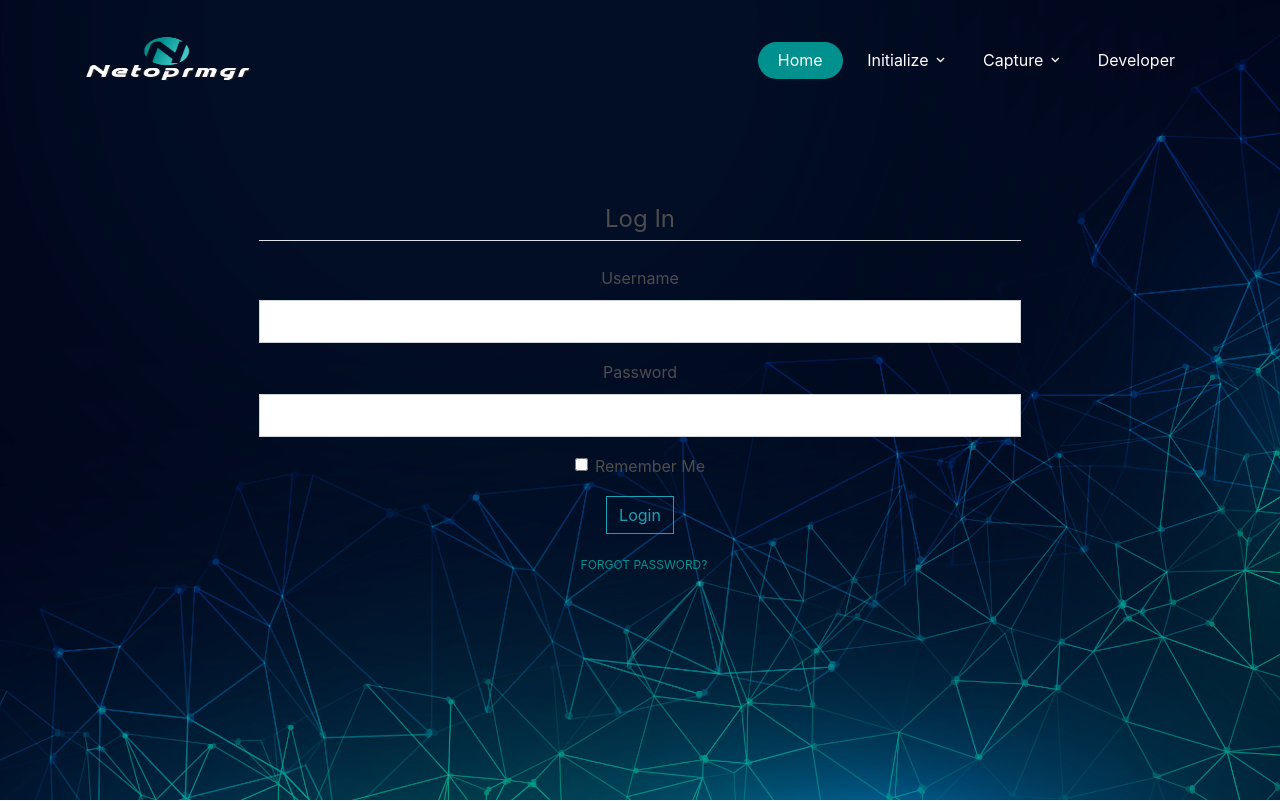
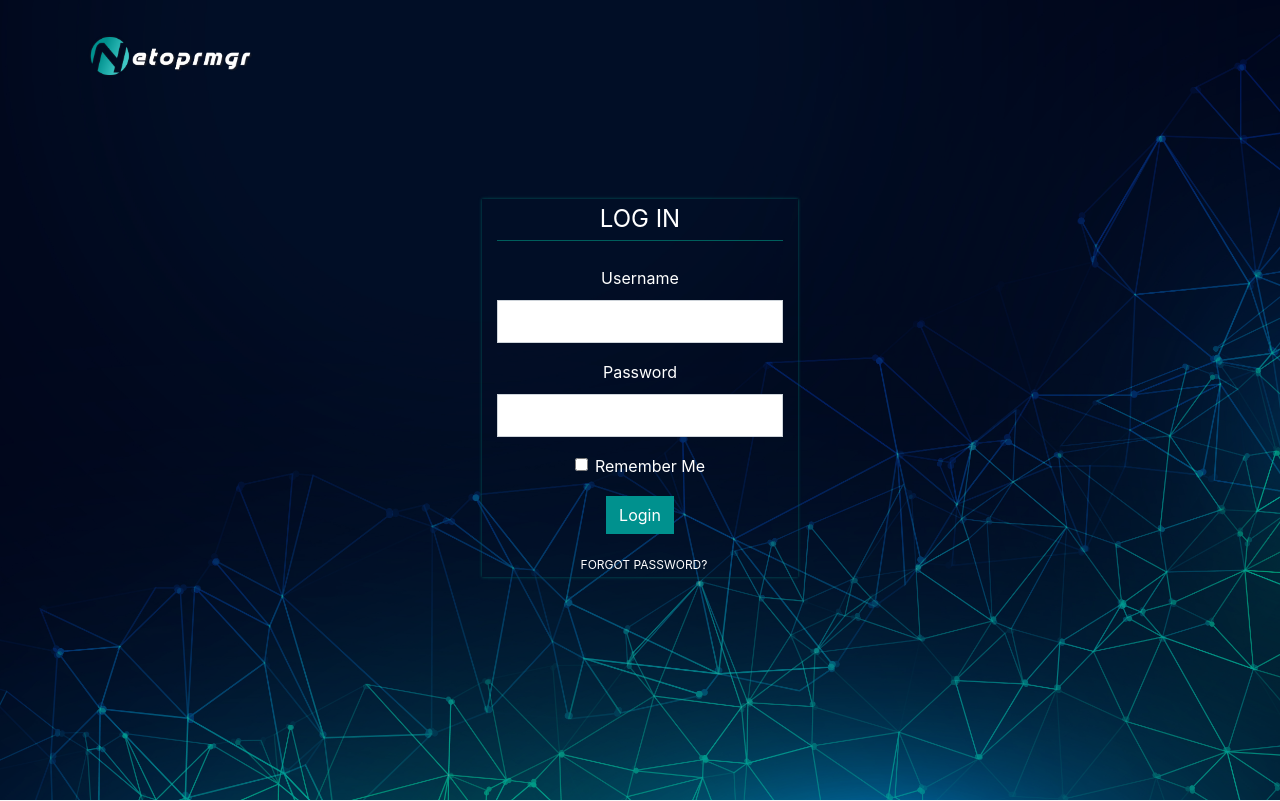
Before and after one commit to ludesdeveloper/compnet_netoprmgr_dm, a Flask app: page /login in a window 1280 px wide. Shown: the top 801 px of the page. Run offline with Flask 2, Linux system fonts and the light colour scheme; parts of the project's set-up code (start-up, migrations or seed data) failed here and were passed over; some libraries are stand-ins or nearby versions; some web fonts are replaced.

Commit message:
edit web

```diff
--- a/__main__.py
+++ b/__main__.py
@@ -78,6 +78,7 @@ class LoginForm(FlaskForm):
     submit = SubmitField('Login')
 #ROUTE
 @app.route("/")
+@login_required
 def home():
 	chg_dir = os.chdir(SCRIPT_DIR)
 	current_dir=os.getcwd()
--- a/static/bootstrap/css/style.css
+++ b/static/bootstrap/css/style.css
@@ -1798,4 +1798,42 @@ h1, h2, h3, h4, h5,
 
 .hidebutton{
   display: none;
+  text-align: center;
+  margin:0 auto;
+  color: #fff;
+  background-color: #00918e;
+  border-color: #00918e;
 }
+
+.hidebutton:hover {
+  color: #fff;
+  background-color: #006b69;
+  border-color: #005e5c;
+}
+
+#login_form {
+  box-shadow: #005e5c 0px 0px 3px 0px;
+  color: white;
+}
+
+#login_form > div > form > small > a {
+  color: white;
+}
+
+#login_form > div > form > small > a:hover {
+  color: #00918e;
+}
+
+#submit {
+  color: #fff;
+  background-color: #00918e;
+  border-color: #00918e;
+
+}
+#submit:hover {
+  color: #fff;
+  background-color: #006b69;
+  border-color: #005e5c;
+}
+.border-bottom {
+  border-bottom: 1px solid #005e5c!important;
--- a/templates/base.html
+++ b/templates/base_login.html
@@ -36,36 +36,10 @@
       <div class="container">
         <div class="row align-items-center">
           <div class="col-11 col-xl-2">
-            <h1 class="mb-0 site-logo"><a href="{{ url_for('home') }}" class="text-white h2 mb-0"><img src="{{ url_for('static', filename='pic/netoprmgr_dm2.png') }}" width="170,41" height="50,22"></a></h1>
+            <h1 class="mb-0 site-logo"><a href="{{ url_for('home') }}" class="text-white h2 mb-0"><img src="{{ url_for('static', filename='pic/netoprmgr_dm1.png') }}" width="170,41" height="50,22"></a></h1>
           </div>
           <div class="col-12 col-md-10 d-none d-xl-block">
-            <nav class="site-navigation position-relative text-right" role="navigation">
-              <ul class="site-menu js-clone-nav mr-auto d-none d-lg-block">
-                <li class="active"><a href="{{ url_for('home') }}"><span>Home</span></a></li>
 
-                <li class="has-children">
-                  <a href="#"><span>Initialize</span></a>
-                  <ul class="dropdown arrow-top">
-                    <li><a href="{{ url_for('template_generate_page') }}">Generate Template</a></li>
-                    <li><a href="{{ url_for('raw_data_upload_page') }}">Upload Raw Data</a></li>
-                    <li><a href="{{ url_for('raw_download') }}">Download Raw Data</a></li>
-                    <li><a href="{{ url_for('generate_device_data_page') }}">Generate Device Data(SSH)</a></li>
-                  </ul>
-                </li>
-
-                <li class="has-children">
-                  <a href="#"><span>Capture</span></a>
-                  <ul class="dropdown arrow-top">
-                    <li><a href="{{ url_for('device_data_upload_page') }}">Upload Data</a></li>
-                    <li><a href="{{ url_for('data_download') }}">Download Data</a></li>
-                    <li><a href="{{ url_for('capture_log_page') }}">Capture Device(SSH)</a></li>
-					<li><a href="{{ url_for('capture_log_download') }}">Download Logs</a></li>
-					<li><a href="{{ url_for('log_delete_page') }}">Delete Logs</a></li>
-                  </ul>
-                </li>
-                <li><a href="#developer"><span>Developer</span></a></li>
-              </ul>
-            </nav>
           </div>
           <div class="d-inline-block d-xl-none ml-md-0 mr-auto py-3" style="position: relative; top: 3px;"><a href="#" class="site-menu-toggle js-menu-toggle text-white"><span class="icon-menu h3"></span></a></div>
         </div>
@@ -79,7 +53,7 @@
         <div class="row align-items-center justify-content-center text-center">
           <div class="col-md-10">
             <div class="row justify-content-center mb-4">
-              <div class="col-md-10 text-center">
+              <div class="col-md-4 text-center" id="login_form">
                 {% block content %}
 
                 {% endblock %}
--- a/templates/login.html
+++ b/templates/login.html
@@ -1,10 +1,10 @@
-{% extends "base.html" %}
+{% extends "base_login.html" %}
 {% block content %}
     <div class="content-section">
         <form method="POST" action="">
             {{ form.hidden_tag() }}
             <fieldset class="form-group">
-                <legend class="border-bottom mb-4">Log In</legend>
+                <legend class="border-bottom mb-4">LOG IN</legend>
                 <div class="form-group">
                     {{ form.username.label(class="form-control-label") }}
                     {% if form.username.errors %}
```
